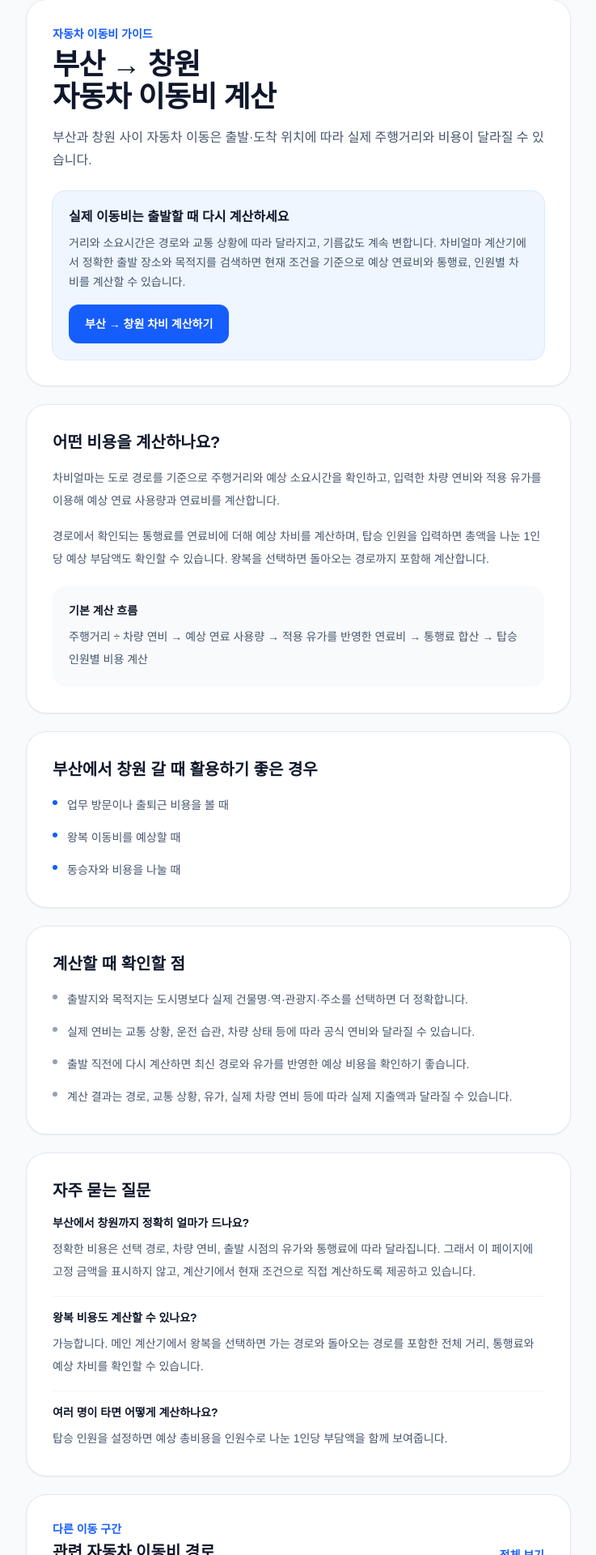
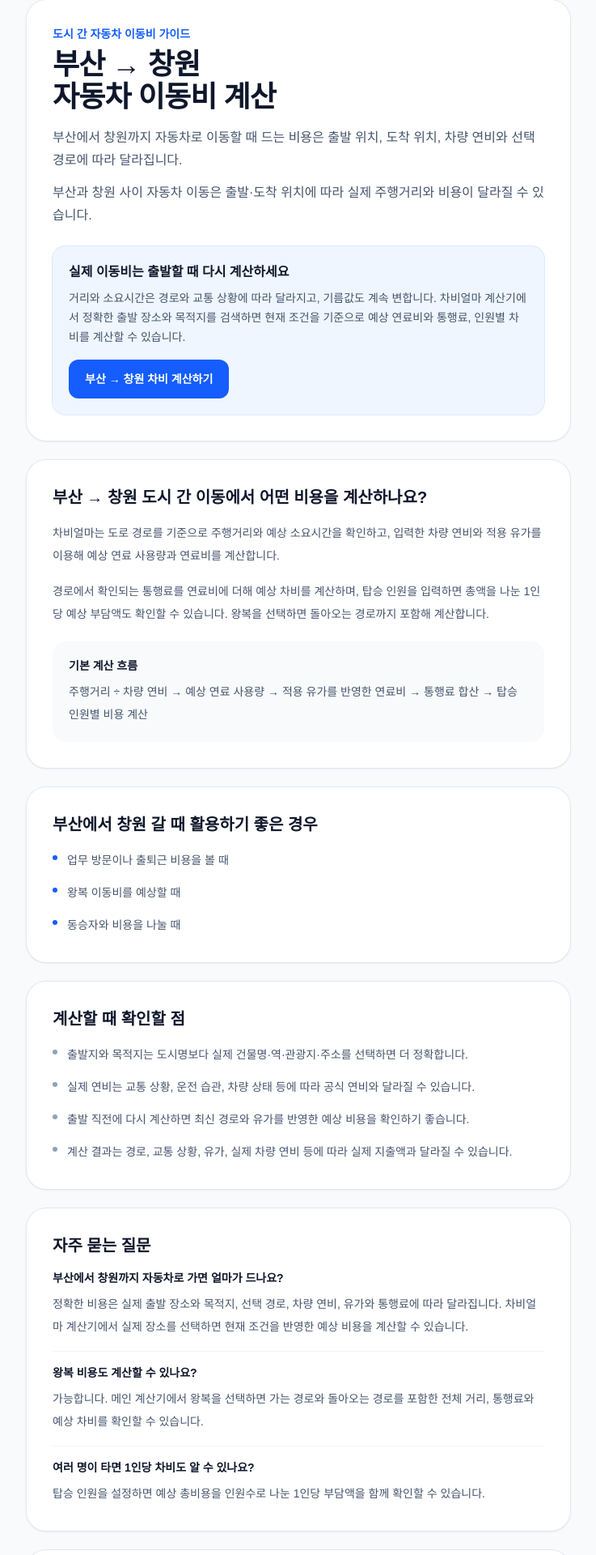
Before and after one commit to safetypleae/car-cost, a Next.js app: page /routes/busan-changwon in a window 1280 px wide. Shown: the part 76-1996 px from the top of the page at 81% size, without its empty margins (271-1008 px from the left). Built offline with nearby package versions, Linux system fonts and the light colour scheme.

Commit message:
feat: improve route guide SEO quality

```diff
--- a/src/app/routes/[slug]/page.tsx
+++ b/src/app/routes/[slug]/page.tsx
@@ -70,6 +70,43 @@ function getRelatedRoutes(currentSlug: string, origin: string, destination: stri
   return [...sameOrigin, ...connected, ...others].slice(0, 6);
 }
 
+function getRouteIntent(origin: string, destination: string) {
+  if (destination.includes("공항")) {
+    return {
+      eyebrow: "공항 자동차 이동비 가이드",
+      intro: `${origin}에서 ${destination}까지 자동차로 이동할 때는 연료비뿐 아니라 통행료와 왕복 여부까지 함께 확인해야 실제 부담액을 비교하기 쉽습니다.`,
+      context: "공항 이동",
+    };
+  }
+
+  if (
+    ["강릉", "속초", "양양", "평창", "여수", "경주", "거제", "포항", "목포"].includes(
+      destination,
+    )
+  ) {
+    return {
+      eyebrow: "자동차 여행 이동비 가이드",
+      intro: `${origin}에서 ${destination}까지 자동차 여행을 계획한다면 실제 출발 장소와 도착 장소를 기준으로 거리, 기름값, 통행료를 함께 계산하는 것이 좋습니다.`,
+      context: "여행",
+    };
+  }
+
+  return {
+    eyebrow: "도시 간 자동차 이동비 가이드",
+    intro: `${origin}에서 ${destination}까지 자동차로 이동할 때 드는 비용은 출발 위치, 도착 위치, 차량 연비와 선택 경로에 따라 달라집니다.`,
+    context: "도시 간 이동",
+  };
+}
+
+function JsonLd({ data }: { data: Record<string, unknown> }) {
+  return (
+    <script
+      type="application/ld+json"
+      dangerouslySetInnerHTML={{ __html: JSON.stringify(data).replace(/</g, "\\u003c") }}
+    />
+  );
+}
+
 export default async function RouteGuidePage({ params }: RoutePageProps) {
   const { slug } = await params;
   const route = getRouteGuide(slug);
@@ -84,8 +121,68 @@ export default async function RouteGuidePage({ params }: RoutePageProps) {
     route.destination,
   );
 
+  const intent = getRouteIntent(route.origin, route.destination);
+
+  const faqs = [
+    {
+      question: `${route.origin}에서 ${route.destination}까지 자동차로 가면 얼마가 드나요?`,
+      answer:
+        "정확한 비용은 실제 출발 장소와 목적지, 선택 경로, 차량 연비, 유가와 통행료에 따라 달라집니다. 차비얼마 계산기에서 실제 장소를 선택하면 현재 조건을 반영한 예상 비용을 계산할 수 있습니다.",
+    },
+    {
+      question: "왕복 비용도 계산할 수 있나요?",
+      answer:
+        "가능합니다. 메인 계산기에서 왕복을 선택하면 가는 경로와 돌아오는 경로를 포함한 전체 거리, 통행료와 예상 차비를 확인할 수 있습니다.",
+    },
+    {
+      question: "여러 명이 타면 1인당 차비도 알 수 있나요?",
+      answer:
+        "탑승 인원을 설정하면 예상 총비용을 인원수로 나눈 1인당 부담액을 함께 확인할 수 있습니다.",
+    },
+  ];
+
+  const breadcrumbJsonLd = {
+    "@context": "https://schema.org",
+    "@type": "BreadcrumbList",
+    itemListElement: [
+      {
+        "@type": "ListItem",
+        position: 1,
+        name: "차비얼마",
+        item: "https://car-cost.kr/",
+      },
+      {
+        "@type": "ListItem",
+        position: 2,
+        name: "주요 경로",
+        item: "https://car-cost.kr/routes",
+      },
+      {
+        "@type": "ListItem",
+        position: 3,
+        name: `${route.origin} → ${route.destination}`,
+        item: `https://car-cost.kr/routes/${route.slug}`,
+      },
+    ],
+  };
+
+  const faqJsonLd = {
+    "@context": "https://schema.org",
+    "@type": "FAQPage",
+    mainEntity: faqs.map((faq) => ({
+      "@type": "Question",
+      name: faq.question,
+      acceptedAnswer: {
+        "@type": "Answer",
+        text: faq.answer,
+      },
+    })),
+  };
+
   return (
     <main className="min-h-screen bg-slate-50 px-4 py-8 text-slate-900">
+      <JsonLd data={breadcrumbJsonLd} />
+      <JsonLd data={faqJsonLd} />
       <article className="mx-auto max-w-2xl">
         <nav className="mb-6 text-sm text-slate-500" aria-label="경로">
           <Link href="/" className="font-semibold text-blue-600 hover:underline">
@@ -105,13 +202,16 @@ export default async function RouteGuidePage({ params }: RoutePageProps) {
         </nav>
 
         <header className="rounded-3xl bg-white p-6 shadow-sm ring-1 ring-slate-200 sm:p-8">
-          <p className="text-sm font-bold text-blue-600">자동차 이동비 가이드</p>
+          <p className="text-sm font-bold text-blue-600">{intent.eyebrow}</p>
           <h1 className="mt-2 text-3xl font-bold tracking-tight sm:text-4xl">
             {route.origin} → {route.destination}
             <br />
             자동차 이동비 계산
           </h1>
           <p className="mt-4 text-sm leading-7 text-slate-600 sm:text-base">
+            {intent.intro}
+          </p>
+          <p className="mt-3 text-sm leading-7 text-slate-600 sm:text-base">
             {route.summary}
           </p>
 
@@ -133,7 +233,9 @@ export default async function RouteGuidePage({ params }: RoutePageProps) {
         </header>
 
         <section className="mt-6 rounded-3xl bg-white p-6 shadow-sm ring-1 ring-slate-200 sm:p-8">
-          <h2 className="text-xl font-bold">어떤 비용을 계산하나요?</h2>
+          <h2 className="text-xl font-bold">
+            {route.origin} → {route.destination} {intent.context}에서 어떤 비용을 계산하나요?
+          </h2>
           <div className="mt-4 space-y-4 text-sm leading-7 text-slate-600">
             <p>
               차비얼마는 도로 경로를 기준으로 주행거리와 예상 소요시간을 확인하고,
@@ -192,30 +294,14 @@ export default async function RouteGuidePage({ params }: RoutePageProps) {
         <section className="mt-6 rounded-3xl bg-white p-6 shadow-sm ring-1 ring-slate-200 sm:p-8">
           <h2 className="text-xl font-bold">자주 묻는 질문</h2>
           <div className="mt-4 divide-y divide-slate-100">
-            <div className="py-4 first:pt-0">
-              <h3 className="text-sm font-bold">
-                {route.origin}에서 {route.destination}까지 정확히 얼마가 드나요?
-              </h3>
-              <p className="mt-2 text-sm leading-7 text-slate-600">
-                정확한 비용은 선택 경로, 차량 연비, 출발 시점의 유가와 통행료에
-                따라 달라집니다. 그래서 이 페이지에 고정 금액을 표시하지 않고,
-                계산기에서 현재 조건으로 직접 계산하도록 제공하고 있습니다.
-              </p>
-            </div>
-            <div className="py-4">
-              <h3 className="text-sm font-bold">왕복 비용도 계산할 수 있나요?</h3>
-              <p className="mt-2 text-sm leading-7 text-slate-600">
-                가능합니다. 메인 계산기에서 왕복을 선택하면 가는 경로와 돌아오는
-                경로를 포함한 전체 거리, 통행료와 예상 차비를 확인할 수 있습니다.
-              </p>
-            </div>
-            <div className="py-4 last:pb-0">
-              <h3 className="text-sm font-bold">여러 명이 타면 어떻게 계산하나요?</h3>
-              <p className="mt-2 text-sm leading-7 text-slate-600">
-                탑승 인원을 설정하면 예상 총비용을 인원수로 나눈 1인당 부담액을
-                함께 보여줍니다.
-              </p>
-            </div>
+            {faqs.map((faq) => (
+              <div key={faq.question} className="py-4 first:pt-0 last:pb-0">
+                <h3 className="text-sm font-bold">{faq.question}</h3>
+                <p className="mt-2 text-sm leading-7 text-slate-600">
+                  {faq.answer}
+                </p>
+              </div>
+            ))}
           </div>
         </section>
 
```
